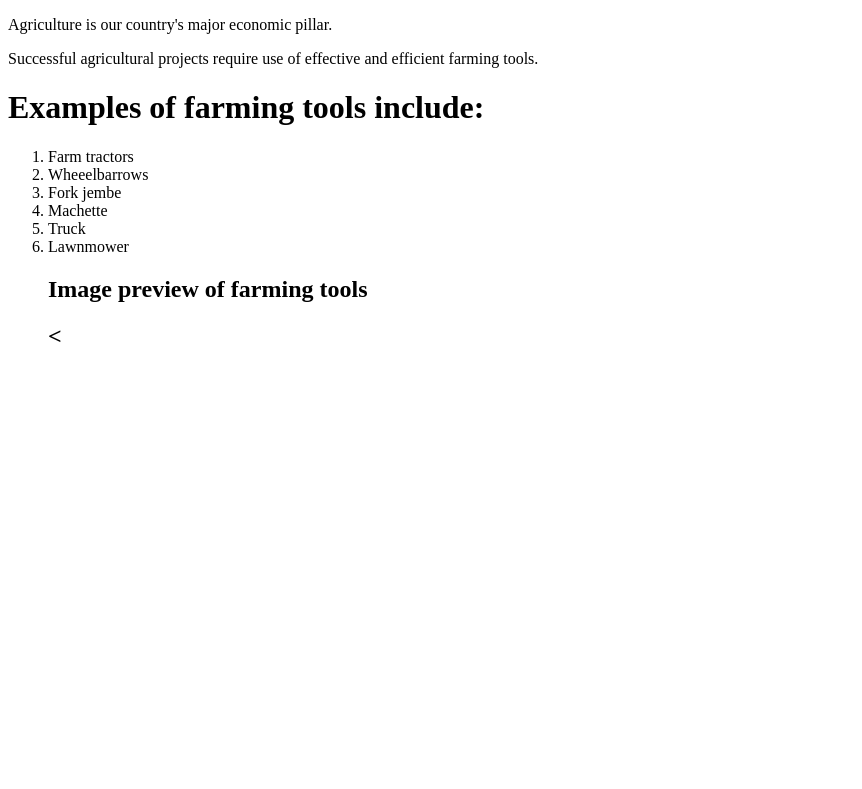
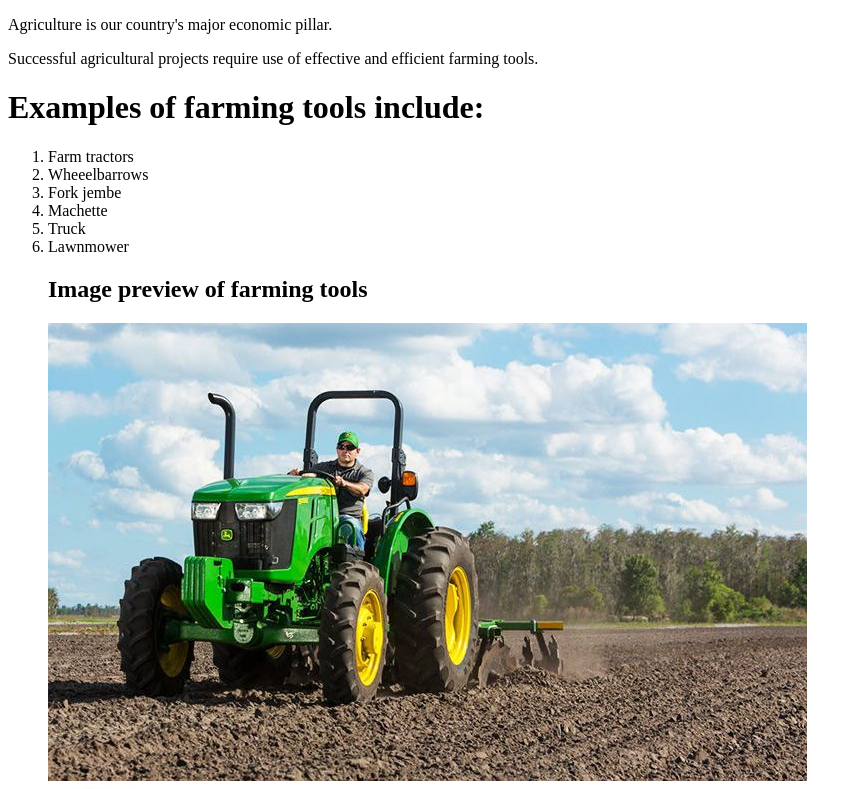
Before and after one commit to kevinwanjohi123/Farming-tools, a plain HTML site: page index.html in a window 1280 px wide. Shown: the top 789 px of the page, without its empty margins (0-862 px from the left). Drawn offline with Linux system fonts and the light colour scheme.

Commit message:
change name of farming-tools.html to index.html

```diff
--- a/farming-tools.html
+++ b/index.html
@@ -15,8 +15,7 @@
       <li>Truck</li>
       <li>Lawnmower</li>
     <h2>Image preview of farming tools<h2>
-    <
-
+    <img src="images/tractor.jpg" alt="A farm tractor image"><img src="images/machette.jpg" alt="A machette image"><img src="images/lawnmower.jpg" alt="A lawnmower image"><img src="images/truck.jpeg" alt="A farm truck image">
 
   </body>
 </html>
```
Also changed, not shown: images/lawnmower.jpg (added), images/machette.jpg (added), images/tractor.jpg (added), images/truck.jpeg (added).
